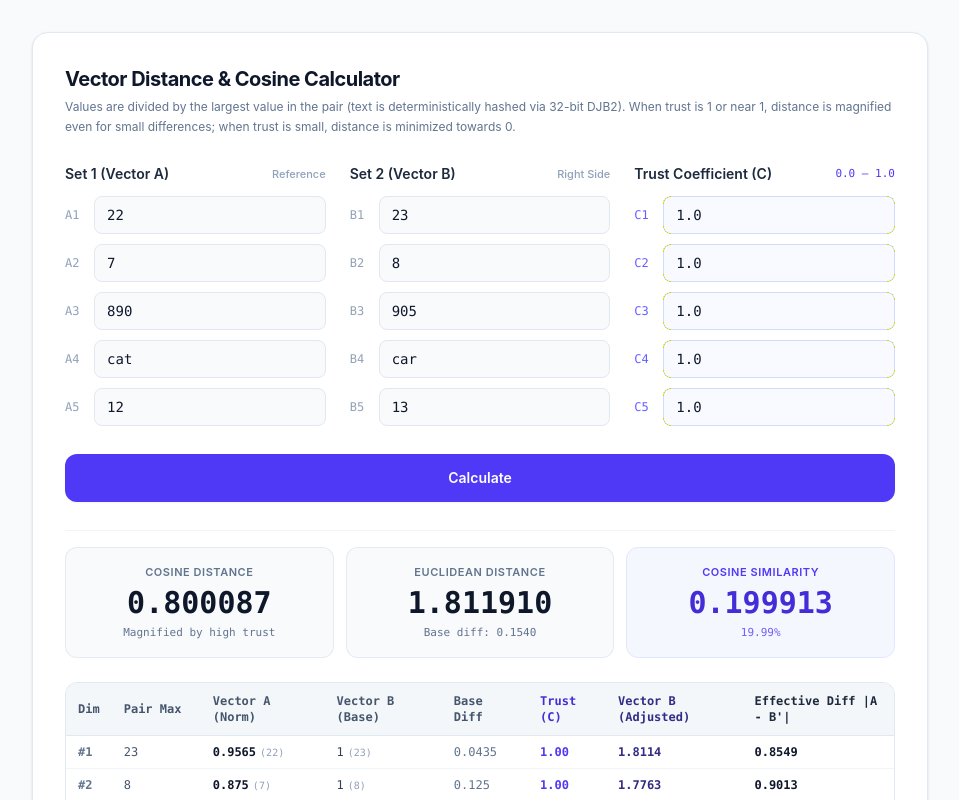
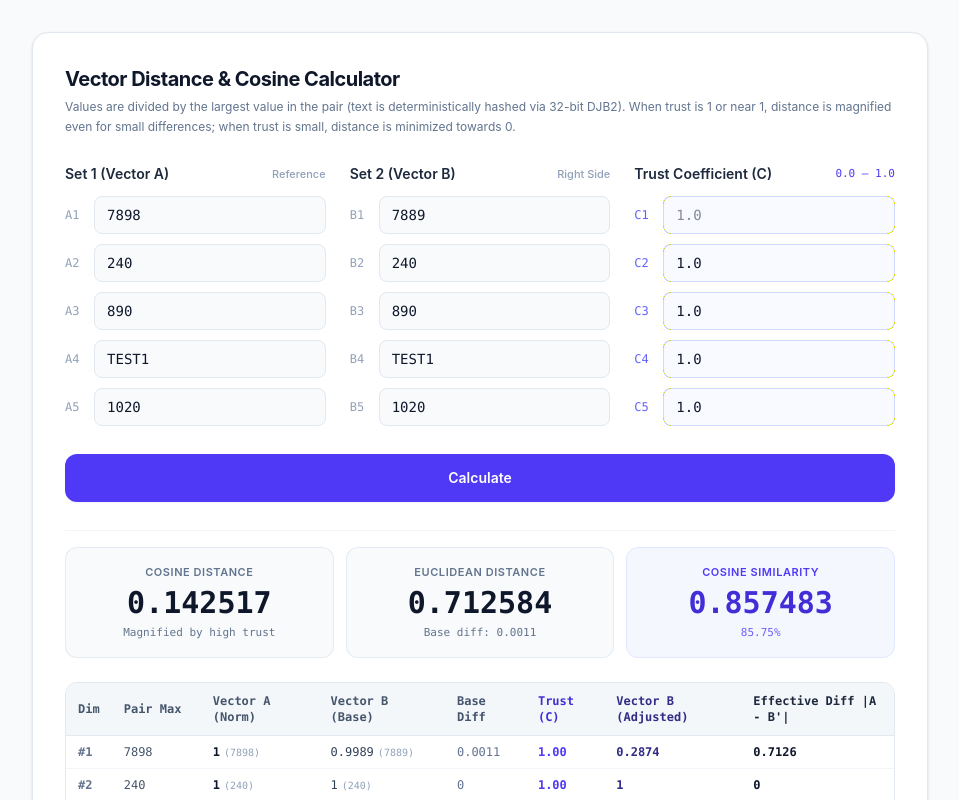
Before and after one commit to YuriyRum/cosine_compare, a React (Vite) app: page / in a window 1280 px wide. Shown: the top 800 px of the page, without its empty margins (160-1119 px from the left). Built offline with nearby package versions, Linux system fonts and the light colour scheme.

Commit message:
refactor: simplify metadata and update default values
Update application metadata for brevity and initialize vector state with new default values and test inputs.

```diff
--- a/metadata.json
+++ b/metadata.json
@@ -1,6 +1,6 @@
 {
-  "name": "Vector Cosine & Nines Normalizer Calculator",
-  "description": "Calculate vector cosine similarity with pairwise max-normalized inputs and amplified trust coefficient sensitivity for right-side values.",
+  "name": "Cosine similarity",
+  "description": "Calc cosine similarity.",
   "requestFramePermissions": [],
   "majorCapabilities": ["MAJOR_CAPABILITY_SERVER_SIDE_GEMINI_API"]
 }
--- a/src/App.tsx
+++ b/src/App.tsx
@@ -4,11 +4,11 @@ import { calculateVectorCosine } from './utils/vectorMath';
 import { formatFloat } from './utils/transformation';
 
 export default function App() {
-  const [inputsA, setInputsA] = useState<string[]>(['22', '7', '890', 'cat', '12']);
-  const [inputsB, setInputsB] = useState<string[]>(['23', '8', '905', 'car', '13']);
-  const [inputsTrust, setInputsTrust] = useState<string[]>(['1.0', '1.0', '1.0', '1.0', '1.0']);
+  const [inputsA, setInputsA] = useState<string[]>(['7898', '240', '890', 'TEST1', '1020']);
+  const [inputsB, setInputsB] = useState<string[]>(['7889', '240', '890', 'TEST1', '1020']);
+  const [inputsTrust, setInputsTrust] = useState<string[]>(['0,5', '1.0', '1.0', '1.0', '1.0']);
   const [calculation, setCalculation] = useState<VectorCalculation | null>(() =>
-    calculateVectorCosine(['22', '7', '890', 'cat', '12'], ['23', '8', '905', 'car', '13'], ['1.0', '1.0', '1.0', '1.0', '1.0'])
+    calculateVectorCosine(['7898', '240', '890', 'TEST1', '1020'], ['7889', '240', '890', 'TEST1', '1020'], ['1.0', '1.0', '1.0', '1.0', '1.0'])
   );
 
   const handleInputChangeA = (index: number, val: string) => {
```
